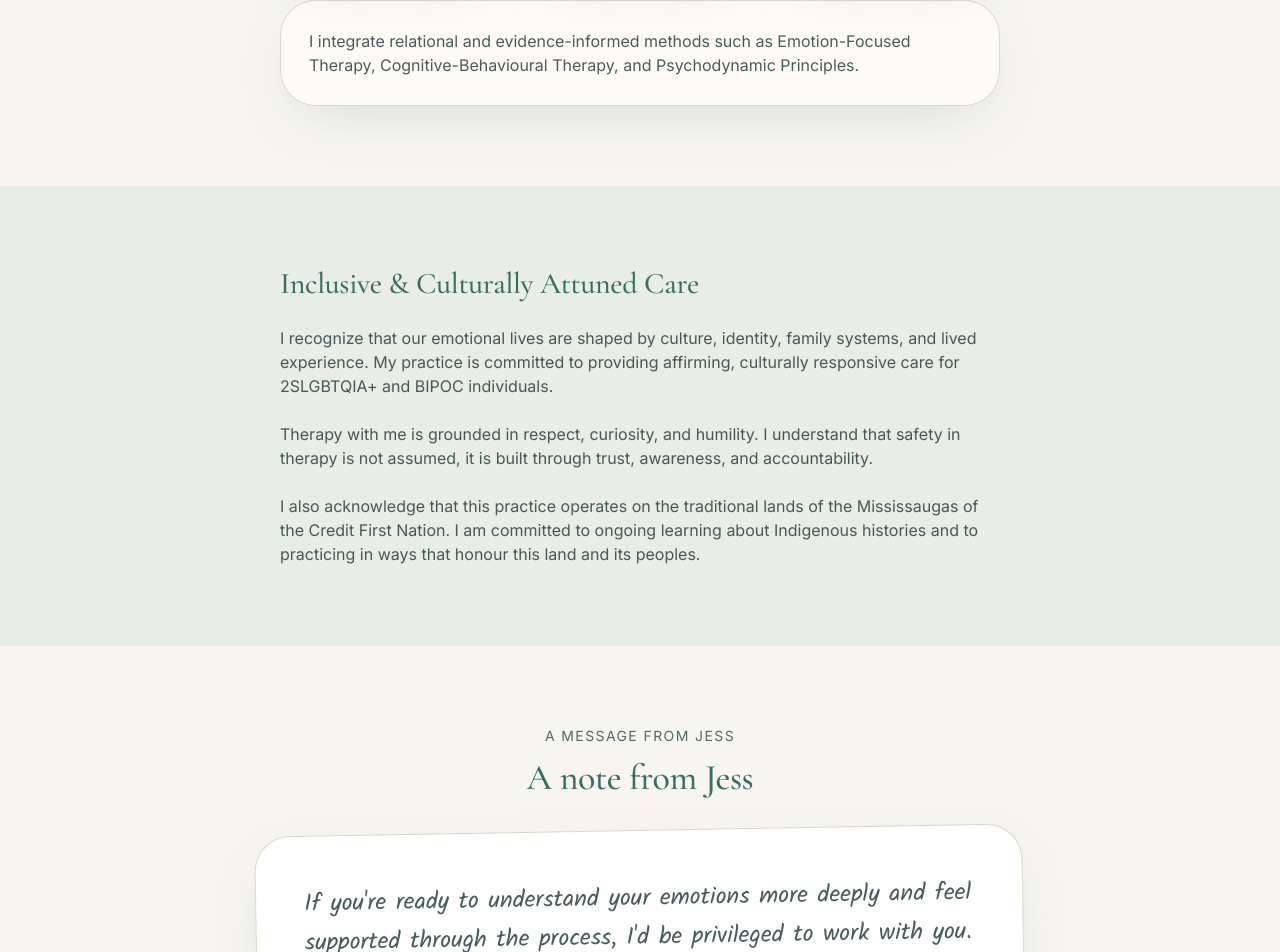
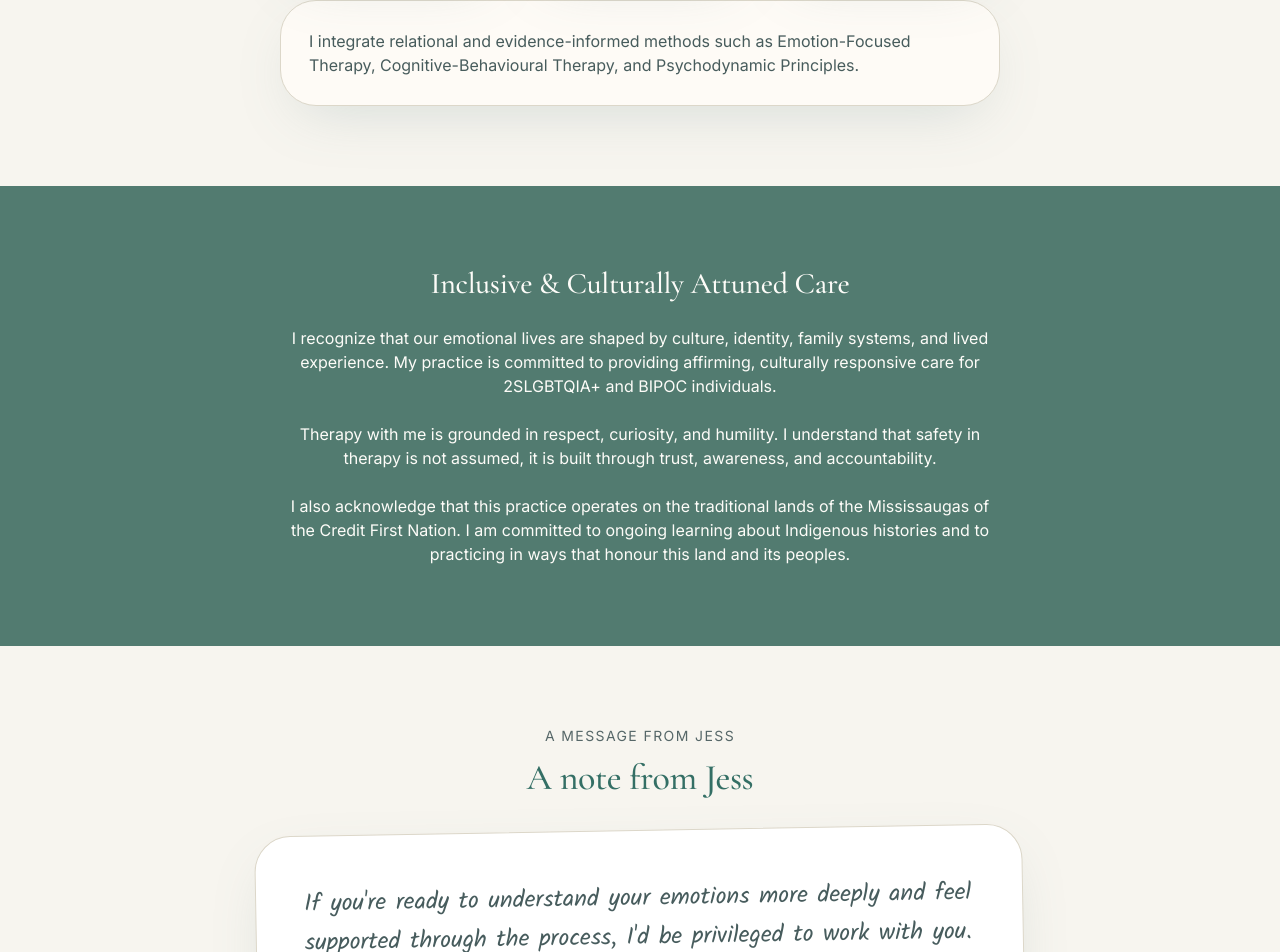
Before and after one commit to jessica22gardner-coder/sparks-psychotherapy, a React (Vite) app: page /about in a window 1280 px wide. Shown: the part 2268-3220 px from the top of the page. Built offline with nearby package versions, Linux system fonts and the light colour scheme.

Commit message:
Make Inclusive & Culturally Attuned Care stand out
Center-aligned and set on the deep green band used by the
footer, with white text, so the section reads as a distinct
statement on the About page

```diff
--- a/src/routes/_site.about.tsx
+++ b/src/routes/_site.about.tsx
@@ -128,9 +128,11 @@ function AboutPage() {
       </section>
 
       {/* INCLUSIVE & CULTURALLY ATTUNED CARE */}
-      <section className="bg-secondary/25 py-20">
-        <div className="mx-auto max-w-3xl px-6 space-y-6 text-foreground/85">
-          <h2 className="text-3xl">Inclusive &amp; Culturally Attuned Care</h2>
+      <section className="bg-topbar py-20">
+        <div className="mx-auto max-w-3xl px-6 space-y-6 text-center text-topbar-foreground">
+          <h2 className="text-3xl text-topbar-foreground">
+            Inclusive &amp; Culturally Attuned Care
+          </h2>
           <p>
             I recognize that our emotional lives are shaped by culture, identity, family systems,
             and lived experience. My practice is committed to providing affirming, culturally
```
